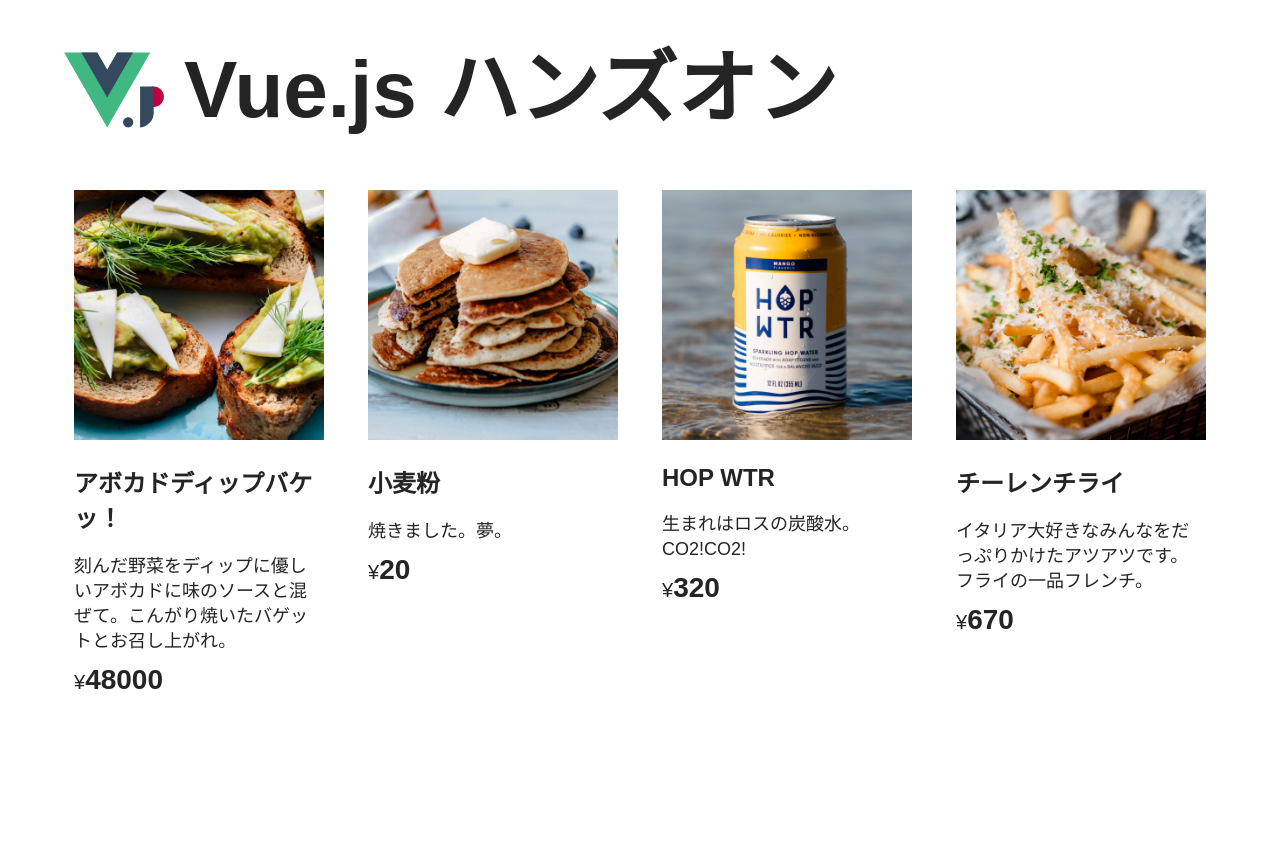
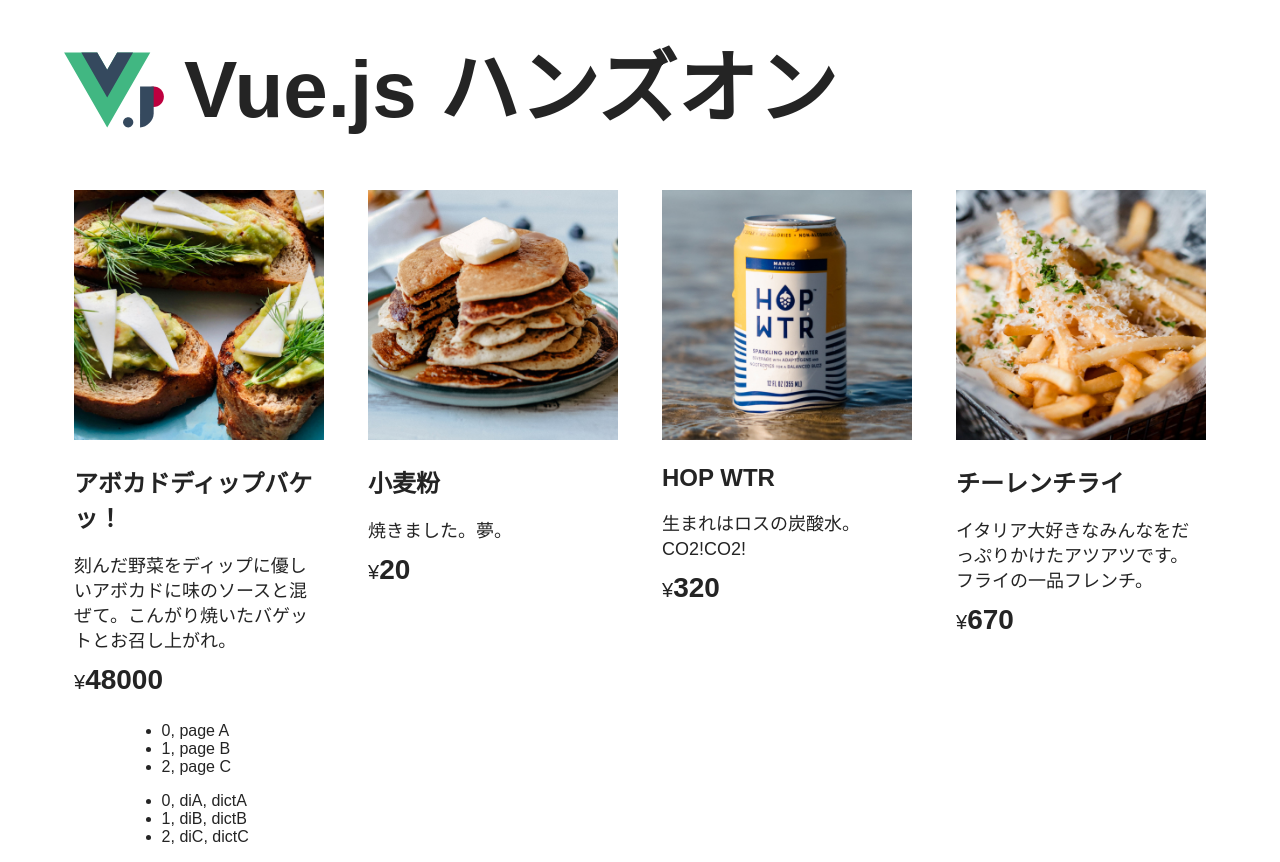
Before and after one commit to y-web21/sandbox-vue3, a Vue app: page / in a window 1280 px wide. Before the commit the page ends 800 px from the top, so only its background shows below. Built offline with nearby package versions, Linux system fonts and the light colour scheme.

Commit message:
v-for challenge

```diff
--- a/src/App.vue
+++ b/src/App.vue
@@ -1,17 +1,13 @@
 <template>
   <header class="header">
-    <img
-      src="/images/logo.svg"
-      alt="">
+    <img src="/images/logo.svg" alt="">
     <h1>Vue.js ハンズオン</h1>
   </header>
   <main class="main">
     <template v-for="item in items" :key="item.id">
       <div class="item">
         <div class="thumbnail">
-        <img
-          :src="item.image"
-          alt="">
+          <img :src="item.image" alt="">
         </div>
         <div class="description">
           <h2>{{ item.name }}</h2>
@@ -22,6 +18,18 @@
     </template>
   </main>
 
+<div id="app">
+  <!-- :key の index 指定は、並び替えなどで不具合があるため非推奨とのこと -->
+  <!-- だが、:key の指定がないとエラーを吐くため必須だと思われる。 []の配列形式だと、indexでも渡しておかないと動かないのでとりあえず渡す -->
+  <ul>
+    <li v-for="(page, index) in pages" :key="index">{{index}}, {{ page }}</li>
+  </ul>
+  <!-- key value (index) の取り出し -->
+  <!-- 変数の名前は自由だが、value, key, index が固定のようだ。 -->
+  <ul>
+    <li v-for="(value, key, yandex) in dicts" :key="yandex">{{yandex}}, {{key}}, {{ value }}</li>
+  </ul>
+</div>
 </template>
 
 <script>
@@ -62,7 +70,17 @@
           price: 670,
           image: '/images/item4.jpg'
         }
-      ]
+      ],
+      pages: [
+        'page A',
+        'page B',
+        'page C',
+      ],
+      dicts: {
+        diA: 'dictA',
+        diB: 'dictB',
+        diC: 'dictC'
+      }
     }
   }
 }
@@ -90,13 +108,13 @@
   margin-bottom: 40px;
 }
 
-.header > img {
+.header>img {
   width: 100px;
   height: 100px;
   margin-right: 20px;
 }
 
-.header > h1 {
+.header>h1 {
   font-size: 80px;
   font-weight: bold;
   line-height: 80px;
@@ -121,31 +139,31 @@
   transform: scale(1.05);
 }
 
-.item > div.thumbnail > img {
+.item>div.thumbnail>img {
   width: 100%;
   height: calc(100%);
   object-fit: cover;
 }
 
-.item > div.description {
+.item>div.description {
   text-align: left;
   margin-top: 20px;
 }
 
-.item > div.description > p {
+.item>div.description>p {
   margin-top: 0px;
   margin-bottom: 0px;
   font-size: 18px;
   line-height: 25px;
 }
 
-.item > div.description > span {
+.item>div.description>span {
   display: block;
   margin-top: 10px;
   font-size: 20px;
 }
 
-.item > div.description > span > .price {
+.item>div.description>span>.price {
   font-size: 28px;
   font-weight: bold;
 }
```
Lines whose indentation alone changed are shown as unchanged.
